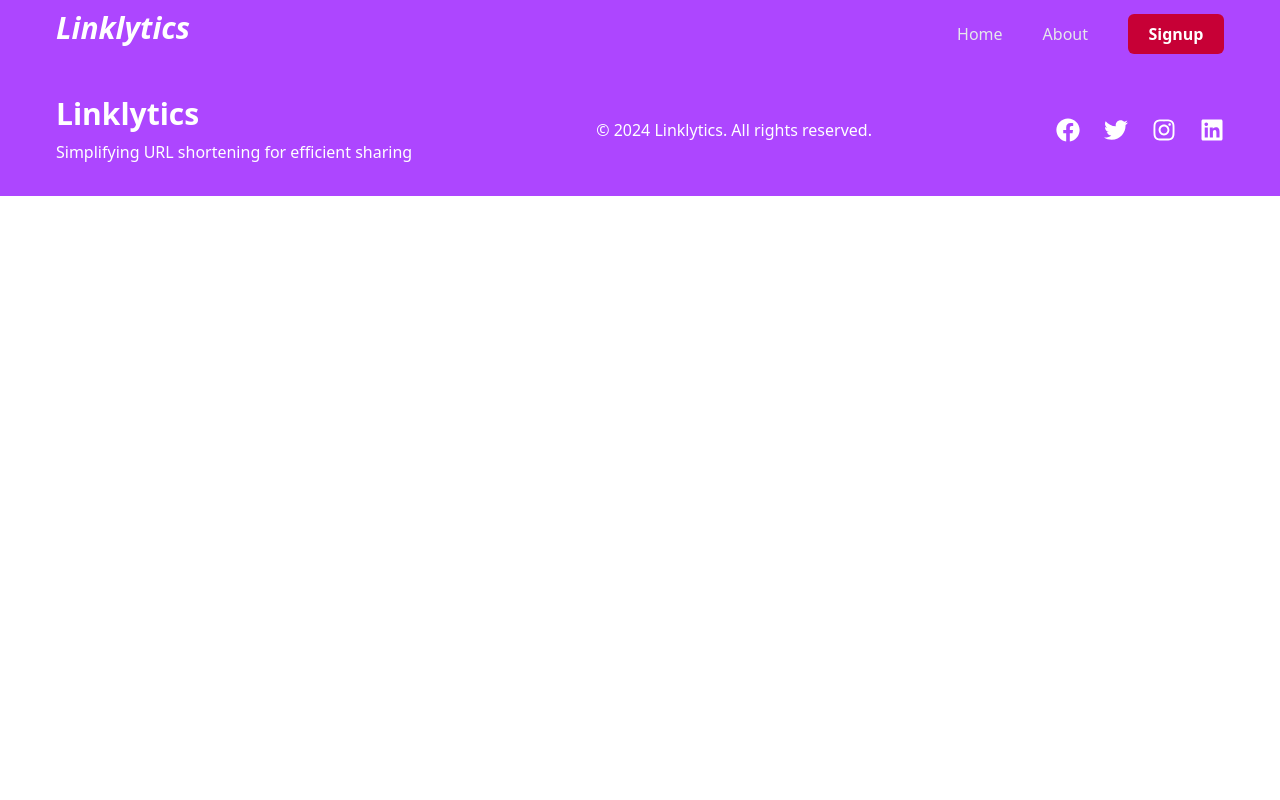
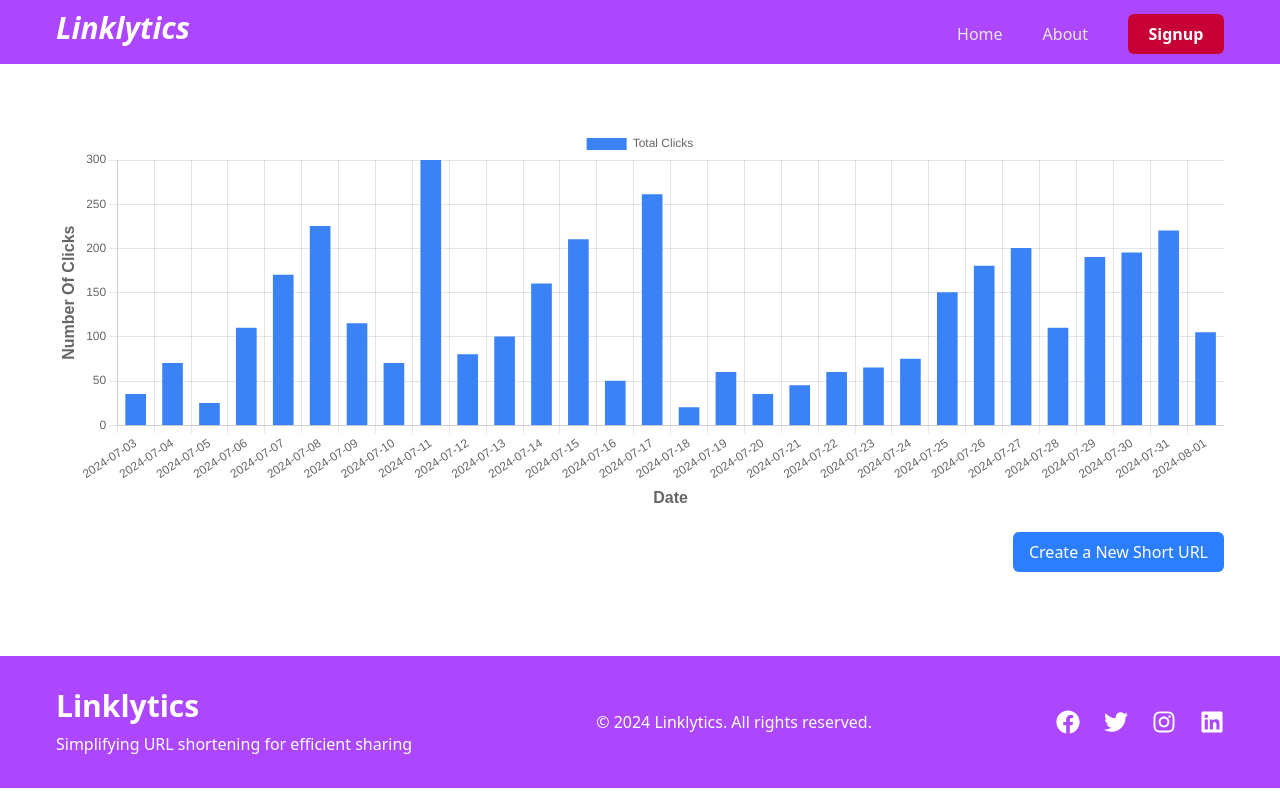
Before and after one commit to RajGupta112/UrlShortners, a React (Vite) app: page /dashboard in a window 1280 px wide. Built offline with nearby package versions, Linux system fonts and the light colour scheme.

Commit message:
Fix: updated API call and sorted URL data by date

```diff
--- a/package.json
+++ b/package.json
@@ -12,6 +12,7 @@
   "dependencies": {
     "@tailwindcss/postcss": "^4.1.3",
     "@tailwindcss/vite": "^4.1.3",
+    "@tanstack/react-query": "^5.74.3",
     "axios": "^1.8.4",
     "chart.js": "^4.4.8",
     "framer-motion": "^12.6.5",
--- a/src/Dashboard/DashboardLayout.jsx
+++ b/src/Dashboard/DashboardLayout.jsx
@@ -1,9 +1,21 @@
 import React from 'react'
+import Graph from './Graph'
+import { dummydata } from '../Dummydata/data'
 
 const DashboardLayout = () => {
   return (
     <div className='lg:px-14 sm:px-8  px-4 min-h[calc(100vh-64px)]'>
 
+      <div className='lg:w-[90] w-full mx-auto py-16'>
+     <div className='h-96 relative'>
+     <Graph graphData={dummydata}></Graph>
+     </div>
+     <div className='py-5 sm:text-end text-center'>
+     <button className='bg-blue-500 px-4 py-2 rounded-md text-white'>
+      Create a New Short URL
+     </button>
+     </div>
+      </div>
     </div>
   )
 }
--- /dev/null
+++ b/src/Dummydata/data.js
@@ -0,0 +1,255 @@
+export const  dummydata = [
+  {
+    id: 1,
+    clickDate: "2024-07-03",
+    count: 35,
+  },
+  {
+    id: 2,
+    clickDate: "2024-07-04",
+    count: 70,
+  },
+  {
+    id: 3,
+    clickDate: "2024-07-05",
+    count: 25,
+  },
+  {
+    id: 4,
+    clickDate: "2024-07-06",
+    count: 110,
+  },
+  {
+    id: 5,
+    clickDate: "2024-07-07",
+    count: 170,
+  },
+  {
+    id: 6,
+    clickDate: "2024-07-08",
+    count: 225,
+  },
+  {
+    id: 7,
+    clickDate: "2024-07-09",
+    count: 115,
+  },
+  {
+    id: 8,
+    clickDate: "2024-07-10",
+    count: 70,
+  },
+  {
+    id: 9,
+    clickDate: "2024-07-11",
+    count: 300,
+  },
+  {
+    id: 10,
+    clickDate: "2024-07-12",
+    count: 80,
+  },
+  {
+    id: 11,
+    clickDate: "2024-07-13",
+    count: 100,
+  },
+  {
+    id: 12,
+    clickDate: "2024-07-14",
+    count: 160,
+  },
+  {
+    id: 13,
+    clickDate: "2024-07-15",
+    count: 210,
+  },
+  {
+    id: 14,
+    clickDate: "2024-07-16",
+    count: 50,
+  },
+  {
+    id: 15,
+    clickDate: "2024-07-17",
+    count: 261,
+  },
+  {
+    id: 16,
+    clickDate: "2024-07-18",
+    count: 20,
+  },
+  {
+    id: 17,
+    clickDate: "2024-07-19",
+    count: 60,
+  },
+  {
+    id: 18,
+    clickDate: "2024-07-20",
+    count: 35,
+  },
+  {
+    id: 19,
+    clickDate: "2024-07-21",
+    count: 45,
+  },
+  {
+    id: 20,
+    clickDate: "2024-07-22",
+    count: 60,
+  },
+  {
+    id: 21,
+    clickDate: "2024-07-23",
+    count: 65,
+  },
+  {
+    id: 22,
+    clickDate: "2024-07-24",
+    count: 75,
+  },
+  {
+    id: 23,
+    clickDate: "2024-07-25",
+    count: 150,
+  },
+  {
+    id: 24,
+    clickDate: "2024-07-26",
+    count: 180,
+  },
+  {
+    id: 25,
+    clickDate: "2024-07-27",
+    count: 200,
+  },
+  {
+    id: 26,
+    clickDate: "2024-07-28",
+    count: 110,
+  },
+  {
+    id: 27,
+    clickDate: "2024-07-29",
+    count: 190,
+  },
+  {
+    id: 28,
+    clickDate: "2024-07-30",
+    count: 195,
+  },
+  {
+    id: 29,
+    clickDate: "2024-07-31",
+    count: 220,
+  },
+  {
+    id: 30,
+    clickDate: "2024-08-01",
+    count: 105,
+  },
+];
+
+export const lessDummyData = [
+  {
+    id: 1,
+    clickDate: "2024-07-01",
+    count: 17,
+  },
+  {
+    id: 2,
+    clickDate: "2024-07-02",
+    count: 150,
+  },
+  {
+    id: 3,
+    clickDate: "2024-07-03",
+    count: 95,
+  },
+  {
+    id: 4,
+    clickDate: "2024-07-04",
+    count: 120,
+  },
+  {
+    id: 5,
+    clickDate: "2024-07-07",
+    count: 240,
+  },
+  {
+    id: 6,
+    clickDate: "2024-07-08",
+    count: 300,
+  },
+  {
+    id: 7,
+    clickDate: "2024-07-09",
+    count: 220,
+  },
+  {
+    id: 8,
+    clickDate: "2024-07-10",
+    count: 50,
+  },
+  {
+    id: 9,
+    clickDate: "2024-07-11",
+    count: 80,
+  },
+  {
+    id: 10,
+    clickDate: "2024-07-12",
+    count: 110,
+  },
+  {
+    id: 11,
+    clickDate: "2024-07-13",
+    count: 165,
+  },
+  {
+    id: 12,
+    clickDate: "2024-07-14",
+    count: 111,
+  },
+  {
+    id: 13,
+    clickDate: "2024-07-15",
+    count: 77,
+  },
+  {
+    id: 14,
+    clickDate: "2024-07-16",
+    count: 200,
+  },
+  {
+    id: 15,
+    clickDate: "2024-07-17",
+    count: 100,
+  },
+  {
+    id: 16,
+    clickDate: "2024-07-18",
+    count: 240,
+  },
+  {
+    id: 17,
+    clickDate: "2024-07-19",
+    count: 270,
+  },
+  {
+    id: 18,
+    clickDate: "2024-07-20",
+    count: 170,
+  },
+  {
+    id: 19,
+    clickDate: "2024-07-21",
+    count: 60,
+  },
+  {
+    id: 20,
+    clickDate: "2024-07-22",
+    count: 235,
+  },
+];
--- /dev/null
+++ b/src/hooks/useQuery.js
@@ -0,0 +1,25 @@
+ import {useQuery} from "@tanstack/react-query"
+import api from "../api/api"
+
+
+ export const useFetchTotalClicks =(token,onError)=>{
+  return useQuery("url-totalClick",
+    async ()=>{
+    return await  api.get("/api/urls/myurls",{
+      Headers:{
+        "Content-type":"appplication/json",
+        Accept:"application/json",
+        Authorization:"Bearer"+ token,
+      },
+    })
+  },{
+    select:(data)=>{
+    const sortedData= data.data.sort(
+      (a,b)=> new Date(b.createdDate)- new Date(a.createdDate)
+    );
+    return sortedData;
+    },onError,
+    staleTime:500
+  });
+
+ };
```
Also changed, not shown: 1 other file (tests, documents, lock files or other folders).
